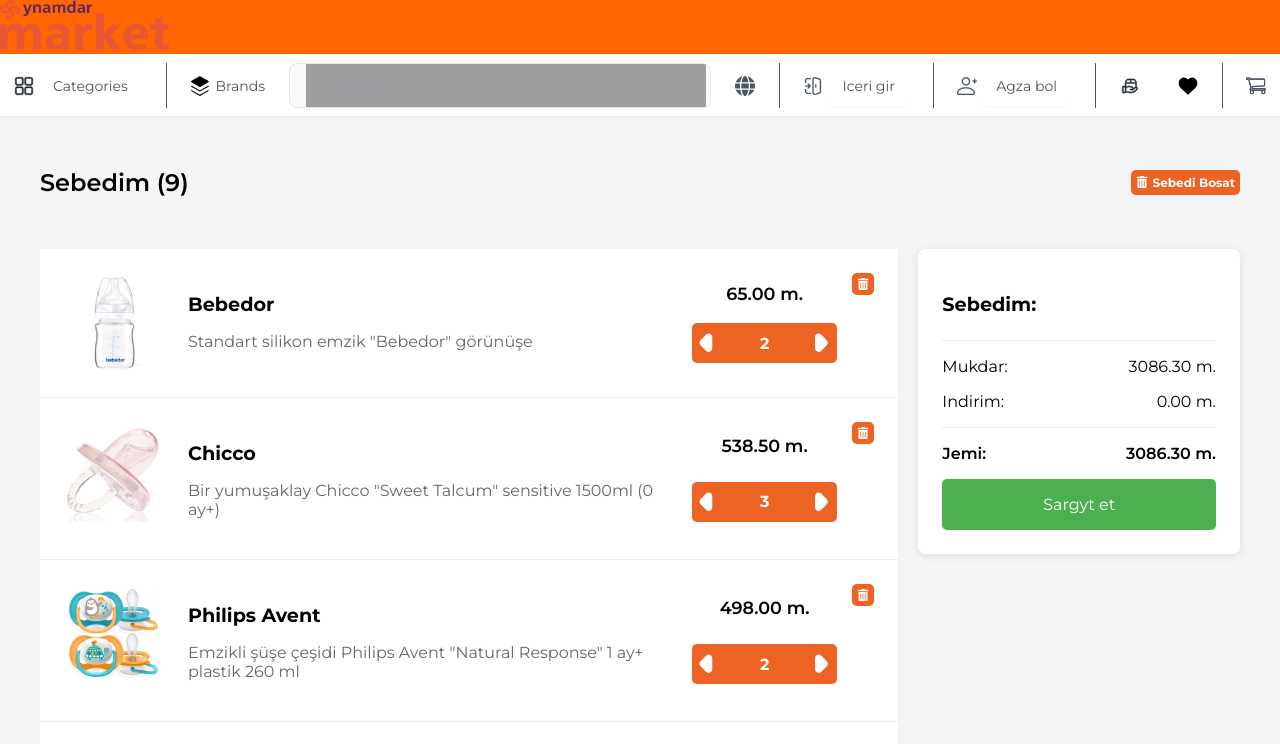
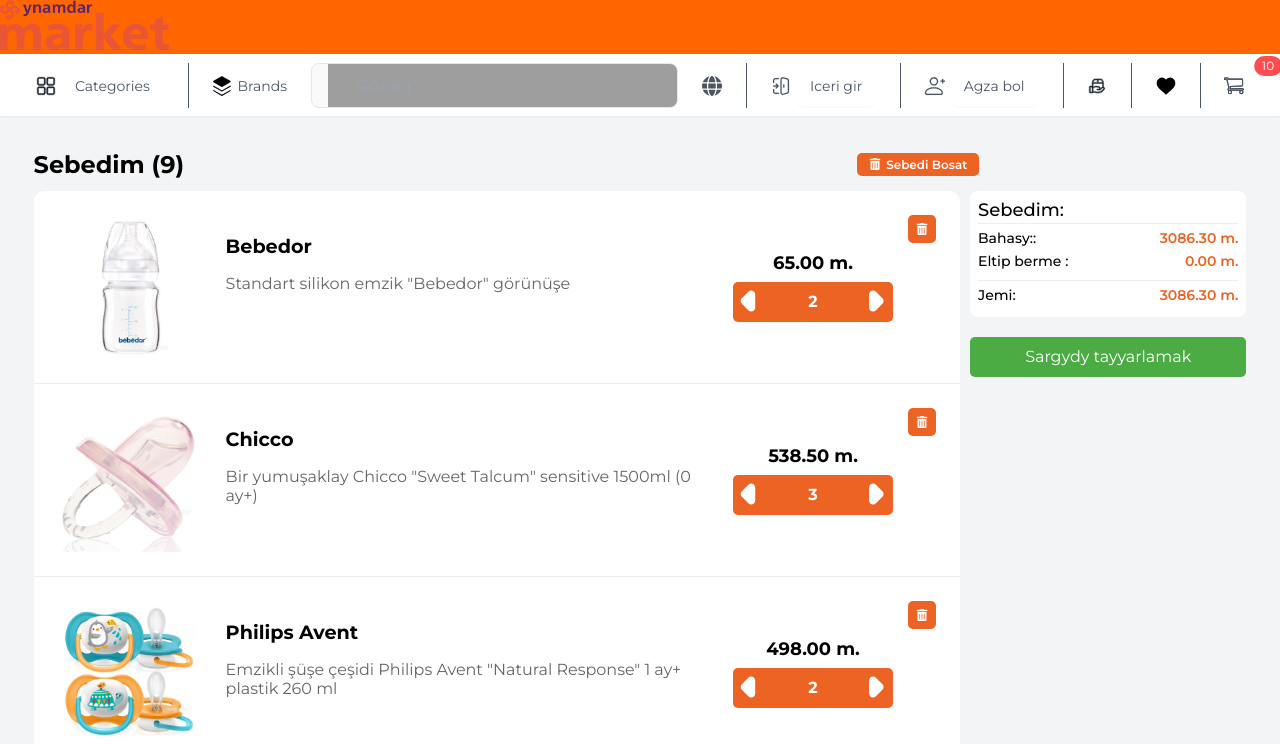
Before and after one commit to Jelaletdin12/ynamdar, a React (Vite) app: page /cart in a window 1280 px wide. Shown: the top 744 px of the page. Built offline with nearby package versions, Linux system fonts and the light colour scheme; grey boxes are pictures that could not be loaded.

Commit message:
finished cart page web

```diff
--- a/src/components/Banner/Banner.module.scss
+++ b/src/components/Banner/Banner.module.scss
@@ -1,9 +1,10 @@
 .carouselContainer {
   width: 100%;
   max-width: 1366px;
-  margin: auto;
+  padding: 0 0.75rem 0 0.75rem;
   display: flex;
   gap: 10px;
+  box-sizing: border-box;
 }
 
 .mainSlider {
--- a/src/components/CategorySection/CategorySection.module.scss
+++ b/src/components/CategorySection/CategorySection.module.scss
@@ -1,5 +1,7 @@
 .categorySection {
-  margin: 20px 0;
+  margin: 20px 0.75rem;
+  max-width: 1366px;
+  box-sizing: border-box;
 
   .title {
     font-size: 24px;
--- a/src/components/Footer/Footer.module.scss
+++ b/src/components/Footer/Footer.module.scss
@@ -8,10 +8,11 @@
   flex-direction: column;
   align-items: center;
   color: #4b5563;
-  // padding-left: 2.5rem;
-  // padding-right: 2.5rem;
+  padding-left: 2.5rem;
+  padding-right: 2.5rem;
   padding-top: 0.5rem;
   padding-bottom: 2rem;
+
 }
 
 .container {
@@ -19,9 +20,10 @@
   display: flex;
   justify-content: space-between;
   flex-wrap: wrap;
-  // padding: 0 1.5rem 0 1.5rem;
+  padding: 0 0.75rem 0 0.75rem;
   flex-direction: column;
   width: 100%;
+  box-sizing: border-box;
 }
 .logo {
   width: 10rem;
--- a/src/components/Navbar/Navbar.module.scss
+++ b/src/components/Navbar/Navbar.module.scss
@@ -24,6 +24,10 @@
     top: 0;
     padding-top: 8px;
     padding-bottom: 8px;
+    padding-left: 1.375rem;
+    padding-right: 1.375rem;
+    box-sizing: border-box;
+
 
   }
   .logo img {
@@ -45,6 +49,8 @@
     // padding-bottom: 0.5rem;
     margin: 0 auto 0 auto;
     box-sizing: border-box;
+    // padding-left: 1.75rem;
+    // padding-right: 1.75rem;
 
     li,
     a {
--- a/src/components/Navbar/NavbarDown.jsx
+++ b/src/components/Navbar/NavbarDown.jsx
@@ -2,7 +2,7 @@
 import styles from "./Navbar.module.scss";
 import logo from "../../assets/logo.png";
 import { FaGlobe } from "react-icons/fa6";
-import { Input, Space } from "antd";
+import { Input, Badge } from "antd";
 const { Search } = Input;
 import DropdownMenu from "../CategoryDropdown/index";
 import LoginModal from "../LogIn/index";
@@ -11,7 +11,7 @@
 const NavbarDown = () => {
   return (
     <header className={styles.navbar}>
-      <div className={styles.navbarDown}  style={{position:"sticky"}}>
+      <div className={styles.navbarDown} style={{ position: "sticky" }}>
         <nav className={styles.navLinks}>
           <ul>
             <li>
@@ -55,7 +55,7 @@
                 </button>
               </Link>
             </li>
-            <li style={{flex: "1"}}>
+            <li style={{ flex: "1" }}>
               <input type="text" placeholder="Gözleg" />
             </li>
             <li>
@@ -136,6 +136,7 @@
                 </svg>
               </button>
             </li>
+            <div className={styles.stick}></div>
             <li>
               <Link to={"/wishlist"}>
                 <button className={styles.navButton}>
@@ -159,6 +160,7 @@
             <div className={styles.stick}></div>
             <li>
               <Link to={"/cart"}>
+                <Badge count={10} offset={[10, 0]} showZero>
                   <button className={styles.navButton}>
                     <svg
                       viewBox="0 0 19 16"
@@ -192,6 +194,7 @@
                       ></path>
                     </svg>
                   </button>
+                </Badge>
               </Link>
             </li>
           </ul>
--- a/src/pages/Brands/Brands.module.scss
+++ b/src/pages/Brands/Brands.module.scss
@@ -1,20 +1,27 @@
 .brandsContainer {
-  padding: 24px;
-  max-width: 1200px;
+  padding: 1rem 4.4rem;
+  max-width: 1336px;
   margin: 0 auto;
 }
 
 .searchWrapper {
   margin-bottom: 24px;
+  display: flex;
+  align-items: center;
+  svg {
+    position: absolute;
+    width: 24px;
+    height: 24px;
+    transform: translateX(35%);
+  }
 
   input {
-    width: 100%;
-    padding: 12px 16px;
+    width: 46%;
+    height: 40px;
     border: 1px solid #e5e7eb;
     border-radius: 8px;
     font-size: 16px;
-    background: #f9fafb url("../assets/search-icon.svg") no-repeat 16px center;
-    padding-left: 44px;
+    padding-left: 40px;
 
     &::placeholder {
       color: #9ca3af;
@@ -31,8 +38,8 @@
     margin-bottom: 20px;
     color: #111827;
     cursor: pointer;
-    &:hover{
-      color:  rgb(236 99 35);
+    &:hover {
+      color: rgb(236 99 35);
     }
   }
 }
--- a/src/pages/Cart/CartPage.module.scss
+++ b/src/pages/Cart/CartPage.module.scss
@@ -2,23 +2,23 @@
 .cartContainer {
   display: flex;
   gap: 2rem;
-  max-width: 1200px;
+  max-width: 1366px;
   margin: 0 auto;
-  padding: 2rem;
-  // background-color: #fff;
+  padding: 2.1rem;
+  box-sizing: border-box;
 }
 
 .cartItems {
   flex: 1;
-
   .cartHeader {
     display: flex;
     align-items: center;
-    justify-content: space-between;
-    margin-bottom: 2rem;
+    gap: 55.5%;
+    margin-bottom: 12px;
     h2 {
-      font-size: 1.5rem;
-      font-weight: 600;
+      font-size: 24px;
+      font-weight: 700;
+      margin: 0;
     }
   }
 }
@@ -28,11 +28,10 @@
   gap: 1.5rem;
   padding: 1.5rem;
   border-bottom: 1px solid #eee;
-  background-color: #fff;
 
   .itemImage {
-    width: 100px;
-    height: 100px;
+    width: 144px;
+    height: 144px;
 
     img {
       width: 100%;
@@ -60,13 +59,14 @@
 
 .priceQuantity {
   display: flex;
-  justify-content: space-around;
   align-items: center;
   flex-direction: column;
+  justify-content: center;
 
   .price {
-    font-weight: 600;
-    font-size: 1.1rem;
+    font-weight: 700;
+    font-size: 18px;
+    margin-bottom: 8px;
   }
 }
 
@@ -75,17 +75,19 @@
   align-items: center;
   gap: 2.5rem;
   background-color: rgb(236 99 35);
-  // width: 10rem;
-  // justify-content: center;
   border-radius: 5px;
+  min-width: 160px;
   span {
     color: #fff;
     font-weight: 700;
     font-size: 16px;
+    display: flex;
+    width: 100%;
+    justify-content: center;
   }
 
   .quantityBtn {
-    width: 28px;
+    width: 100%;
     height: 40px;
     border: none;
     background: transparent;
@@ -108,45 +110,56 @@
   position: sticky;
   top: 5rem;
   height: fit-content;
-  padding: 1.5rem;
-  border-radius: 8px;
-  background: white;
-  box-shadow: 0 2px 8px rgba(0, 0, 0, 0.1);
+  display: flex;
+  flex-direction: column;
+  gap: 10px;
 
   h3 {
-    margin-bottom: 1.5rem;
-    font-size: 1.2rem;
-
+    margin-bottom: -0.5rem;
+    font-size: 18px;
+    margin-top: 0;
+    font-weight: 500;
   }
+}
+.summaryRow span:nth-of-type(2) {
+  color: #ec6323;
+  font-weight: 600;
+}
+.cartContent {
+  background: white;
+  padding: 8px;
+  border-radius: 8px;
 }
 
 .summaryRow {
   display: flex;
   justify-content: space-between;
-  margin-bottom: 1rem;
+  margin-bottom: 5px;
+  font-weight: 500;
+  font-size: 14px;
 
   &:last-of-type {
-    font-weight: 600;
     border-top: 1px solid #eee;
-    padding-top: 1rem;
-    margin-top: 1rem;
+    padding-top: 5px;
+    margin-top: 10px;
   }
-  &:first-of-type{
-    padding-top: 1rem;
-    margin-top: 1rem;
+  &:first-of-type {
+    padding-top: 5px;
+    margin-top: 10px;
     border-top: 1px solid #eee;
   }
-
 }
 
 .checkoutBtn {
+  margin-top: 10px;
   width: 100%;
-  padding: 1rem;
-  background: #4caf50;
-  color: white;
+  padding: 8px;
+  height: 40px;
+  background: #4bac43;
+  color: #ffffff;
   border: none;
   border-radius: 5px;
-  font-size: 1rem;
+  font-size: 16px;
   cursor: pointer;
 
   &:hover {
@@ -162,8 +175,8 @@
   border: none;
   color: #fff;
   font-size: 12px;
-  font-weight: 700;
-  padding: 5px;
+  font-weight: 600;
+  padding: 8px;
   border-radius: 5px;
   cursor: pointer;
   svg {
--- a/src/pages/Cart/index.jsx
+++ b/src/pages/Cart/index.jsx
@@ -64,14 +64,30 @@
             Sebedim ({cartItems.reduce((sum, item) => sum + item.quantity, 0)})
           </h2>
           <div>
-            <button className={styles.deleteBtn}>
+            <button
+              className={styles.deleteBtn}
+              style={{ padding: "4px 12px" }}
+            >
               <FaTrashAlt /> Sebedi Bosat
             </button>
           </div>
         </div>
 
-        <div style={{ display: "flex", gap: "20px" }}>
-          <div style={{ display: "flex", flexDirection: "column" }}>
+        <div
+          style={{
+            display: "flex",
+            justifyContent: "space-between",
+            gap: "10px",
+          }}
+        >
+          <div
+            style={{
+              display: "flex",
+              flexDirection: "column",
+              backgroundColor: "#fff",
+              borderRadius: "10px",
+            }}
+          >
             {cartItems.map((item) => (
               <div key={item.id} className={styles.cartItem}>
                 <div className={styles.itemImage}>
@@ -132,26 +148,26 @@
                 </div>
               </div>
             ))}
-
           </div>
           <div className={styles.cartSummary}>
+            <div className={styles.cartContent}>
               <h3>Sebedim:</h3>
               <div className={styles.summaryRow}>
-            <span>Mukdar:</span>
+                <span>Bahasy::</span>
                 <span>{calculateTotal().toFixed(2)} m.</span>
               </div>
               <div className={styles.summaryRow}>
-            <span>Indirim:</span>
+                <span>Eltip berme :</span>
                 <span>0.00 m.</span>
               </div>
               <div className={styles.summaryRow}>
                 <span>Jemi:</span>
                 <span>{calculateTotal().toFixed(2)} m.</span>
               </div>
-          <button className={styles.checkoutBtn}>Sargyt et</button>
+            </div>
+            <button className={styles.checkoutBtn}>Sargydy tayyarlamak</button>
           </div>
         </div>
-
       </div>
     </div>
   );
--- a/src/pages/home/Home.module.scss
+++ b/src/pages/home/Home.module.scss
@@ -9,6 +9,7 @@
   width: 100%;
   height: 100%;
   margin: 0 auto 0 auto;
+  box-sizing: border-box;
 
 
 }
--- a/src/pages/home/index.jsx
+++ b/src/pages/home/index.jsx
@@ -47,17 +47,6 @@
       discount: 50,
       image: temp3,
     },
-    {
-      id: 5,
-      name: "Philips Avent",
-      description:
-        'Emzikli çüýşe Philips Avent "Natural Response" 3 aý+ plastik 330 ml',
-      price: 259.5,
-      oldPrice: 519.0,
-      discount: 50,
-      image: temp1,
-    },
-    // Add other products similarly
   ];
 
   return (
```
Also changed, not shown: src/pages/Brands/index.jsx (+20 -12 lines). Lines whose indentation alone changed are shown as unchanged.
